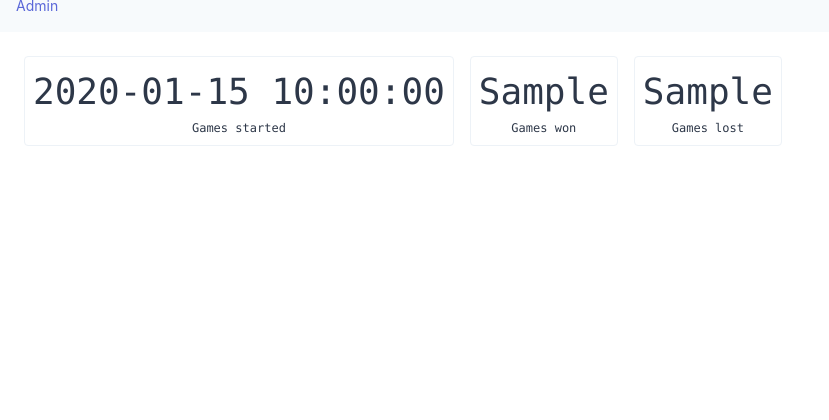
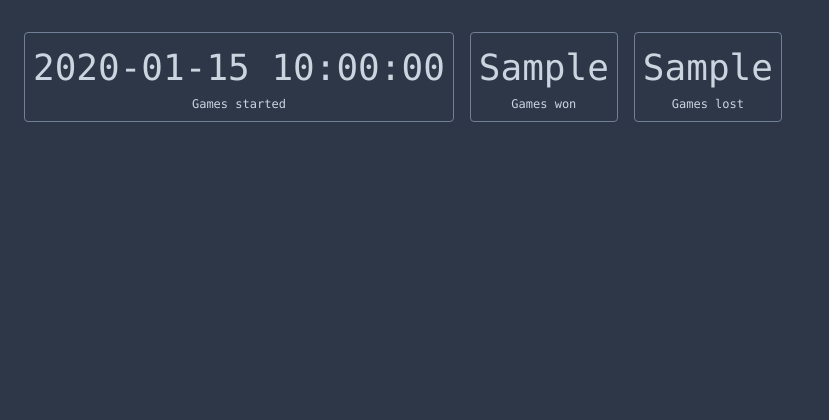
Before and after one commit to hamvocke/doppelkopf, a Flask app: template backend/doppelkopf/templates/admin/index.html in a window 1280 px wide. Shown: the part 353-773 px from the top of the page, without its empty margins (0-829 px from the left). Run offline with Flask 2, Linux system fonts and the light colour scheme; the template is opened without the code that fills it: most values are stand-ins (such as "Sample title", 1, 10 or a date in 2020).

Commit message:
dark design

```diff
--- a/backend/doppelkopf/static/style.css
+++ b/backend/doppelkopf/static/style.css
@@ -535,8 +531,8 @@ img {
   background-color: #718096;
 }
 
-.border-gray-200 {
-  border-color: #edf2f7;
+.border-gray-600 {
+  border-color: #718096;
 }
 
 .border-gray-900 {
@@ -792,24 +785,20 @@ img {
   color: #e2e8f0;
 }
 
+.text-gray-400 {
+  color: #cbd5e0;
+}
+
 .text-gray-600 {
   color: #718096;
-}
-
-.text-gray-700 {
-  color: #4a5568;
-}
-
-.text-gray-800 {
-  color: #2d3748;
 }
 
 .text-red-600 {
   color: #e53e3e;
 }
 
-.text-indigo-600 {
-  color: #5a67d8;
+.text-indigo-400 {
+  color: #7f9cf5;
 }
 
 .hover\:text-indigo-500:hover {
--- a/backend/doppelkopf/templates/admin/base.html
+++ b/backend/doppelkopf/templates/admin/base.html
@@ -6,25 +6,24 @@
   <link rel="stylesheet" href="{{ url_for('static', filename='style.css') }}" />
   <title>{% block title %}{% endblock %} - Doppelkopf</title>
 </head>
-<body>
-  <header>
-    <div class="bg-gray-100">
+<body class="bg-gray-800 text-gray-300">
+  <header class="bg-gray-800">
     <nav class="flex justify-between flex-wrap p-4 ">
-        <div class="flex-shrink-0 text-gray-700 mb-2 sm:mb-0 sm:mr-6">
+      <div class="flex-shrink-0 text-gray-400 mb-2 sm:mb-0 sm:mr-6">
         <a href="/admin" class="font-bold text-2xl tracking-tight">Doppelkopf 🤖</a>
       </div>
-        <div class="w-full block flex-grow sm:flex sm:items-center sm:w-auto">
+      <div class="w-full block flex-grow sm:flex sm:items-center sm:w-auto text-gray-400">
         <div class="sm:flex-grow">
-            <a href="/admin/toggles" class="inline-block mt-0 text-gray-700 hover:text-indigo-500 mr-4">
+          <a href="/admin/toggles" class="inline-block mt-0 mr-4 hover:text-indigo-500">
             Toggles
           </a>
-            <a href="/logs" class="inline-block mt-0 text-gray-700 hover:text-indigo-500 mr-4">
+          <a href="/logs" class="inline-block mt-0 mr-4 hover:text-indigo-500">
             Logs
           </a>
-            <a href="https://github.com/hamvocke/doppelkopf" class="inline-block mt-0 text-gray-700 hover:text-indigo-500 mr-4">
+          <a href="https://github.com/hamvocke/doppelkopf" class="inline-block mt-0 mr-4 hover:text-indigo-500">
             GitHub
           </a>
-            <a href="https://travis-ci.org/hamvocke/doppelkopf" class="inline-block mt-0 text-gray-700 hover:text-indigo-500 mr-4">
+          <a href="https://travis-ci.org/hamvocke/doppelkopf" class="inline-block mt-0 mr-4 hover:text-indigo-500">
             Pipeline
           </a>
         </div>
@@ -32,12 +31,11 @@
       </div>
     </nav>
 
-      <nav class="p-4">
-        <ul class="flex text-sm text-gray-600">
+    <nav class="py-1 px-4">
+      <ul class="flex text-sm text-gray-400">
         {% block breadcrumb %}{% endblock %}
       </ul>
     </nav>
-    </div>
   </header>
 
   <section id="messages">
@@ -54,7 +52,7 @@
 {% endwith %}
   </section>
 
-  <div class="container mx-auto p-4 text-gray-800 max-w-full">
+  <div class="container mx-auto p-4 text-gray-400 max-w-full">
     {% block content %}{% endblock %}
   </div>
 </body>
--- a/backend/doppelkopf/templates/admin/index.html
+++ b/backend/doppelkopf/templates/admin/index.html
@@ -5,24 +5,24 @@ Admin
 {% endblock %}
 
 {% block breadcrumb %}
-<li class="mr-2 text-indigo-600">
+<li class="mr-2 text-indigo-400">
   <a href="/admin">Admin</a>
 </li>
 {% endblock %}
 
 {% block content %}
 <div class="flex flex-row flex-wrap">
-  <div class="flex flex-col items-center m-2 p-2 border border-gray-200 rounded">
+  <div class="flex flex-col items-center m-2 p-2 border border-gray-600 rounded">
     <span class="text-4xl font-mono">{{ stats.games_started }}</span>
     <span class="text-xs font-mono">Games started</span>
   </div>
 
-  <div class="flex flex-col items-center m-2 p-2 border border-gray-200 rounded">
+  <div class="flex flex-col items-center m-2 p-2 border border-gray-600 rounded">
     <span class="text-4xl font-mono">{{ stats.games_won }}</span>
     <span class="text-xs font-mono">Games won</span>
   </div>
 
-  <div class="flex flex-col items-center m-2 p-2 border border-gray-200 rounded">
+  <div class="flex flex-col items-center m-2 p-2 border border-gray-600 rounded">
     <span class="text-4xl font-mono">{{ stats.games_lost }}</span>
     <span class="text-xs font-mono">Games lost</span>
   </div>
```
Also changed, not shown: other parts of backend/doppelkopf/static/style.css (+18 -26 lines), backend/doppelkopf/static/admin.css (+7 -7 lines), backend/doppelkopf/templates/admin/toggles.html (+4 -4 lines). Lines whose indentation alone changed are shown as unchanged.
